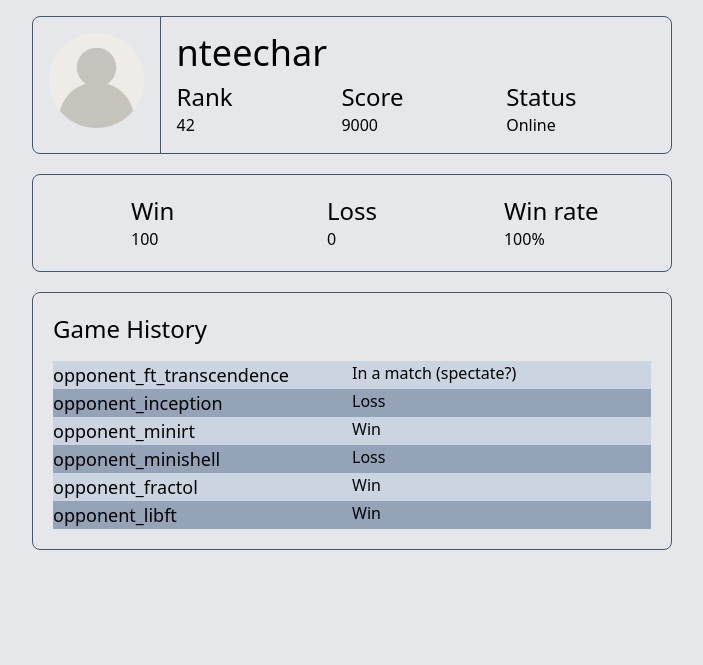
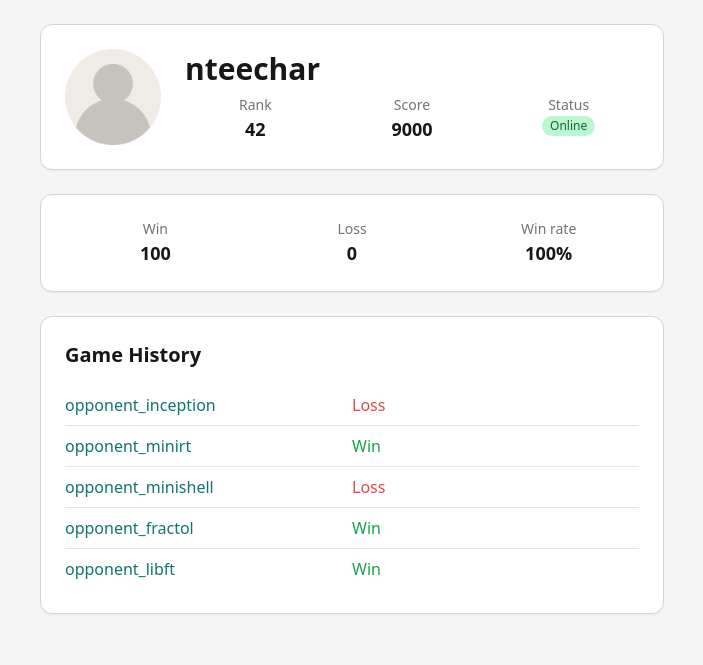
Before and after one commit to gunlnwza/frontend_draft, a website: page src/index.html in a window 1280 px wide. Shown: the whole page, without its empty margins (288-991 px from the left). Drawn offline with nearby package versions, Linux system fonts and the light colour scheme; files that its build step writes are made by us from their sources.

Commit message:
Comment: got comment from M

```diff
--- a/src/index.html
+++ b/src/index.html
@@ -6,79 +6,92 @@
   <meta name="viewport" content="width=device-width, initial-scale=1.0" />
   <link href="../dist/output.css" rel="stylesheet">
 </head>
-<body class="bg-gray-200 text-black">
+<body class="bg-neutral-100 text-neutral-900 font-sans">
 
-  <!-- Main Content -->
-  <main class="max-w-2xl mx-auto p-4 font-normal">
+  <main class="max-w-2xl mx-auto p-6 space-y-6">
+
+    <!-- friends list, in left column -->
+
+    <!-- log out -->
+
     <!-- Avatar + username card -->
-    <section class="grid grid-cols-[1fr_4fr] border border-slate-600 rounded-lg">
-      <div class="border-r border-slate-600 p-4">
-        <img src="/assets/user.png" alt="User avatar" class="w-full aspect-square object-cover rounded-l-lg"></img>
+    <section class="grid grid-cols-[auto_1fr] gap-6 bg-white border border-neutral-300 rounded-xl shadow-sm p-6">
+      <div>
+        <img src="/assets/user.png" alt="User avatar" class="w-24 h-24 object-cover rounded-lg" />
       </div>
-      <div class="mt-4 ml-4 mb-4">
-        <p class="text-4xl mb-2">nteechar</p>
-        <div class="grid grid-cols-3">
+      <div class="flex flex-col justify-center space-y-2">
+        <h1 class="text-3xl font-bold">nteechar</h1>
+        <div class="grid grid-cols-3 gap-4 text-center text-sm">
           <div>
-            <h2 class="text-2xl">Rank</h2>
-            <p>42</p>
+            <p class="text-neutral-500">Rank</p>
+            <p class="text-lg font-semibold">42</p>
           </div>
           <div>
-            <h2 class="text-2xl">Score</h2>
-            <p>9000</p>
+            <p class="text-neutral-500">Score</p>
+            <p class="text-lg font-semibold">9000</p>
           </div>
           <div>
-            <h2 class="text-2xl">Status</h2>
-            <p>Online</p>
+            <p class="text-neutral-500">Status</p>
+            <p class="inline-block px-2 py-0.5 bg-green-200 text-green-800 text-xs rounded-full">Online</p>
           </div>
         </div>
       </div>
     </section>
 
-    <!-- Win, loss, win_rate card -->
-    <section class="mt-5 mb-5 p-5 grid place-items-center grid-cols-[1fr_1fr_1fr] border border-slate-600 rounded-lg">
+    <!-- Win/Loss/Win rate -->
+    <section class="grid grid-cols-3 gap-4 bg-white border border-neutral-300 rounded-xl shadow-sm p-6 text-center">
       <div>
-        <h2 class="text-2xl">Win</h2>
-        <p>100</p>
+        <p class="text-neutral-500 text-sm">Win</p>
+        <p class="text-lg font-semibold">100</p>
       </div>
       <div>
-        <h2 class="text-2xl">Loss</h2>
-        <p>0</p>
+        <p class="text-neutral-500 text-sm">Loss</p>
+        <p class="text-lg font-semibold">0</p>
       </div>
       <div>
-        <h2 class="text-2xl">Win rate</h2>
-        <p>100%</p>
+        <p class="text-neutral-500 text-sm">Win rate</p>  <!-- todo: make donut -->
+        <p class="text-lg font-semibold">100%</p>
       </div>
     </section>
 
-    <!-- Match history card, table of matches -->
-    <section class="grid-cols-[1fr_1fr_1fr] border border-slate-600 rounded-lg p-5">  <!-- Obviously add a few more data, like time_played, scores -->
-      <h2 class="text-2xl pb-4">Game History</h2>
+    <!-- Match History -->
+    <section class="bg-white border border-neutral-300 rounded-xl shadow-sm p-6">
+      <h2 class="text-xl font-semibold mb-4">Game History</h2>
 
-      <div class="bg-slate-300 grid grid-cols-2">
-        <a href="#" class="hover:text-teal-700 text-lg">opponent_ft_transcendence</a>
-        <p>In a match (spectate?)</p>
-      </div>
-      <div class="bg-slate-400 grid grid-cols-2">
-        <a href="#" class="hover:text-teal-700 text-lg">opponent_inception</a>
-        <p>Loss</p>
-      </div>
-      <div class="bg-slate-300 grid grid-cols-2">
-        <a href="#" class="hover:text-teal-700 text-lg">opponent_minirt</a>
-        <p>Win</p>
-      </div>
-      <div class="bg-slate-400 grid grid-cols-2">
-        <a href="#" class="hover:text-teal-700 text-lg">opponent_minishell</a>
-        <p>Loss</p>
-      </div>
-      <div class="bg-slate-300 grid grid-cols-2">
-        <a href="#" class="hover:text-teal-700 text-lg">opponent_fractol</a>
-        <p>Win</p>
-      </div>
-      <div class="bg-slate-400 grid grid-cols-2">
-        <a href="#" class="hover:text-teal-700 text-lg">opponent_libft</a>
-        <p>Win</p>
+      <div class="divide-y divide-neutral-200">  <!-- can use ts's ?map? -->
+        <div class="grid grid-cols-2 py-2 hover:bg-neutral-100 transition">
+          <a href="#" class="text-teal-700 hover:underline">opponent_inception</a>
+          <p class="text-red-500 font-medium">Loss</p>
+        </div>
+        <div class="grid grid-cols-2 py-2 hover:bg-neutral-100 transition">
+          <a href="#" class="text-teal-700 hover:underline">opponent_minirt</a>
+          <p class="text-green-600 font-medium">Win</p>
+        </div>
+        <div class="grid grid-cols-2 py-2 hover:bg-neutral-100 transition">
+          <a href="#" class="text-teal-700 hover:underline">opponent_minishell</a>
+          <p class="text-red-500 font-medium">Loss</p>
+        </div>
+        <div class="grid grid-cols-2 py-2 hover:bg-neutral-100 transition">
+          <a href="#" class="text-teal-700 hover:underline">opponent_fractol</a>
+          <p class="text-green-600 font-medium">Win</p>
+        </div>
+        <div class="grid grid-cols-2 py-2 hover:bg-neutral-100 transition">
+          <a href="#" class="text-teal-700 hover:underline">opponent_libft</a>
+          <p class="text-green-600 font-medium">Win</p>
+        </div>
       </div>
     </section>
+
+    <!-- setting, in lower right -->
+
+    <section>
+      <!-- local game card -->
+
+      <!-- remote game, link to ['create a room' and 'join a room'] -->
+
+      <!-- tournament mode -->
+    </section>
+
   </main>
 
 </body>
```
